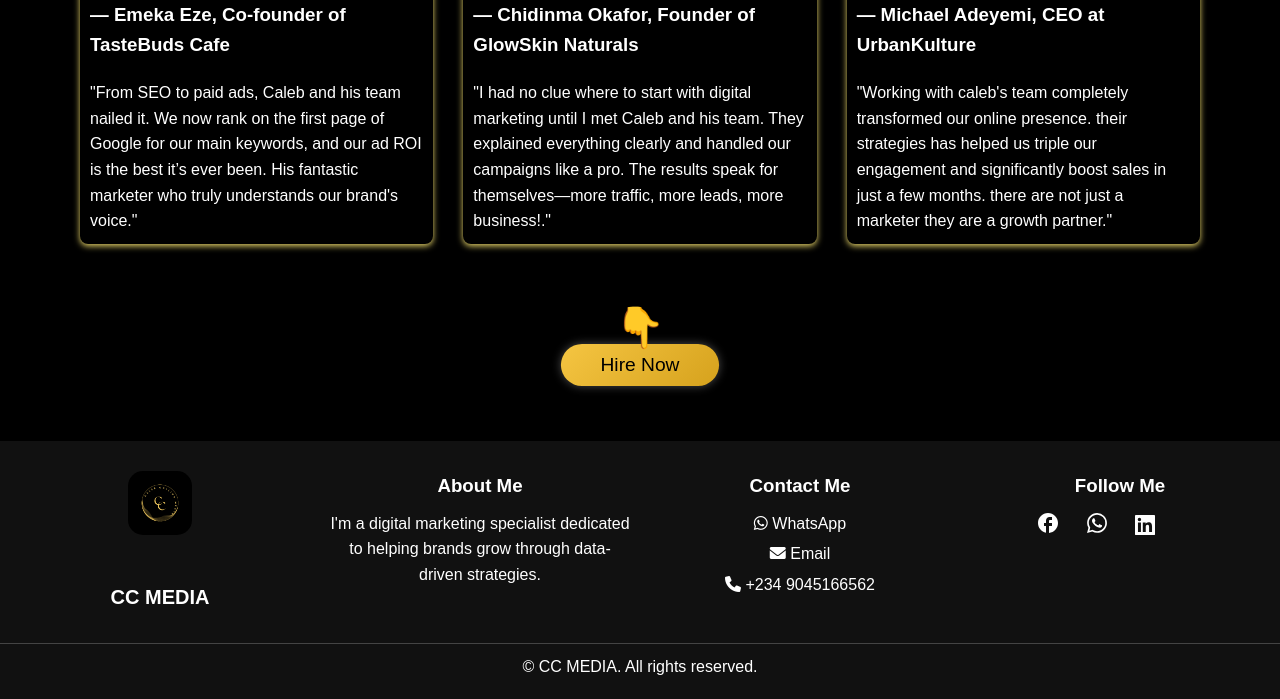
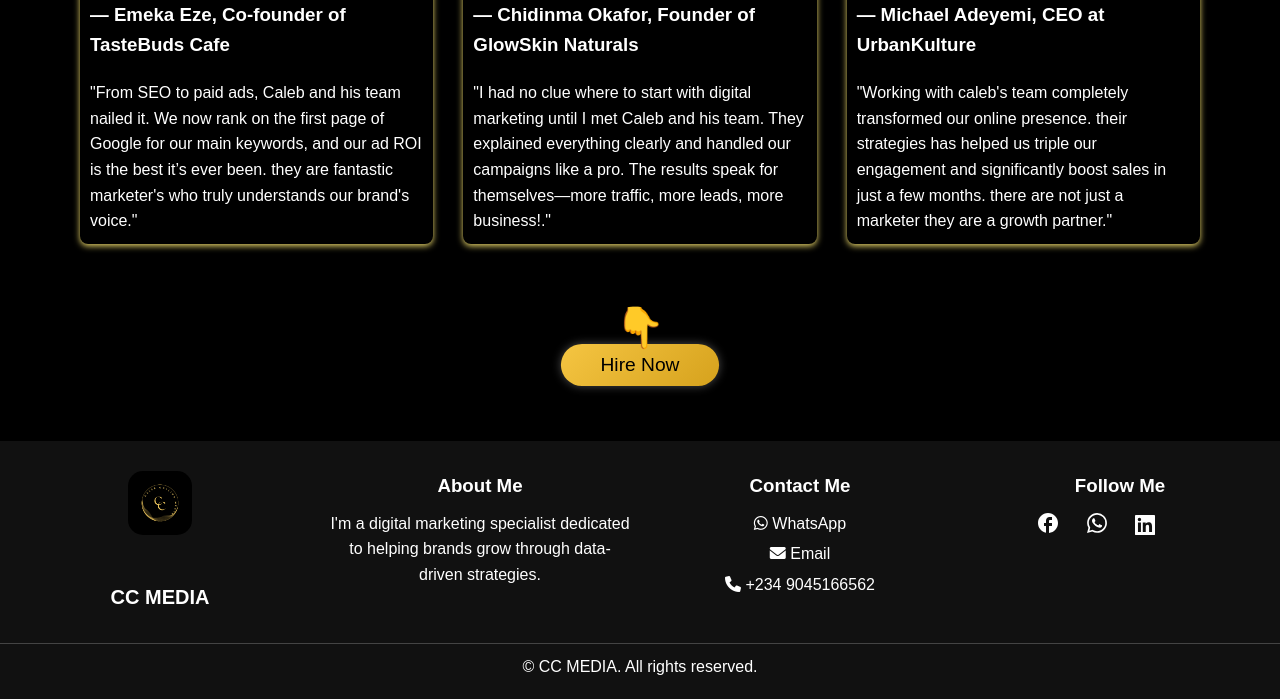
Before and after one commit to boyalonetech/calebcollinsmedia, a plain HTML site: page page.html in a window 1280 px wide. Shown: the part 3137-3836 px from the top of the page. Drawn offline with nearby package versions, Linux system fonts and the light colour scheme.

Commit message:
changing testemonial text

```diff
--- a/page.html
+++ b/page.html
@@ -280,7 +280,7 @@
           <img src="assets/images/istockphoto-1419898772-612x612.jpg" alt="Pay-Per-Click Ads" class="service-img" />
           <h3><strong>— Emeka Eze, Co-founder of TasteBuds Cafe</strong></h3>
           <p>
-            "From SEO to paid ads, Caleb and his team nailed it. We now rank on the first page of Google for our main keywords, and our ad ROI is the best it’s ever been. His fantastic marketer who truly understands our brand's voice."
+            "From SEO to paid ads, Caleb and his team nailed it. We now rank on the first page of Google for our main keywords, and our ad ROI is the best it’s ever been. they are  fantastic marketer's who truly understands our brand's voice."
           </p>
       </div>
       <div class="service-box" id="serviceBox">
```
